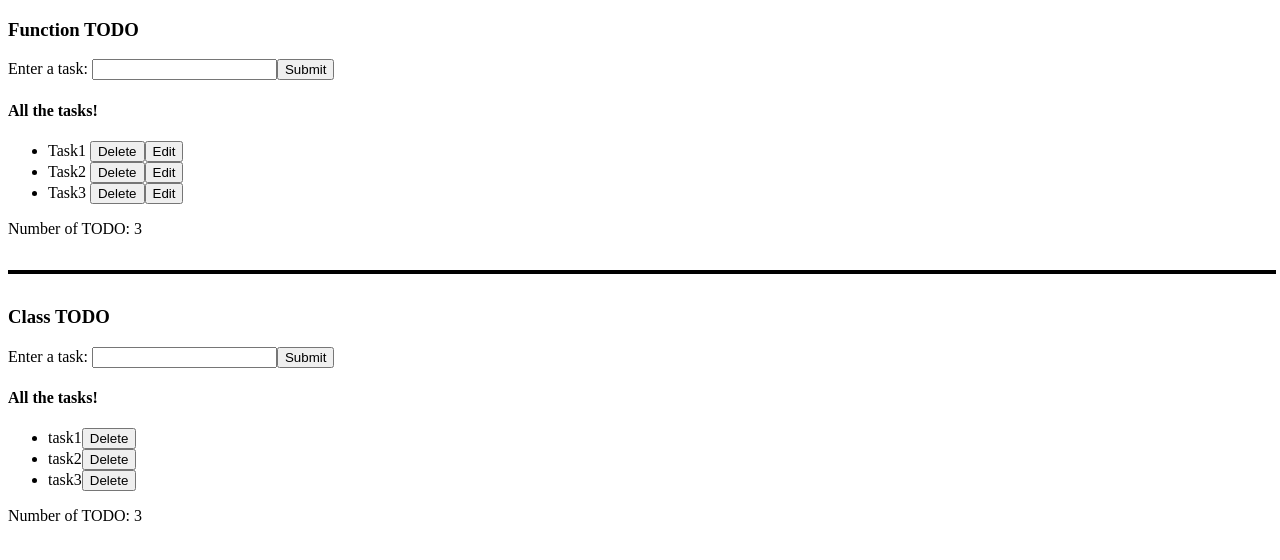
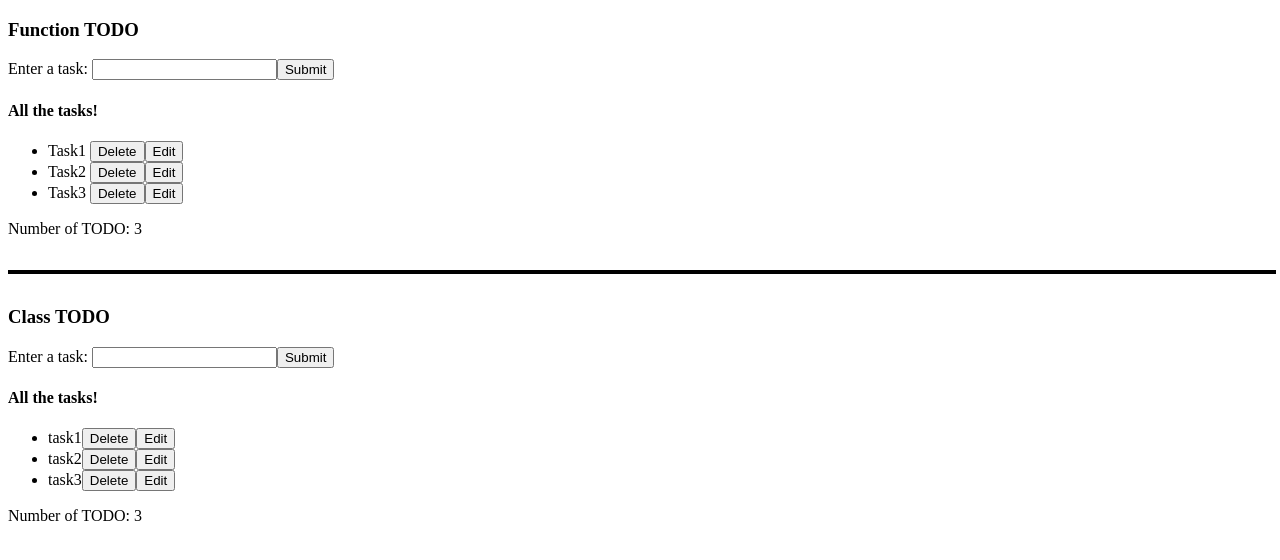
Before and after one commit to sum4n/react-playground, a React (Vite) app: page / in a window 1280 px wide. Shown: the top 560 px of the page. Built offline with nearby package versions, Linux system fonts and the light colour scheme.

Commit message:
Add edit button on ClassInput todo

```diff
--- a/src/components/ClassInput.jsx
+++ b/src/components/ClassInput.jsx
@@ -1,5 +1,6 @@
 import React, { Component } from "react";
 import Count from "./Count";
+import EditButton from "./EditButton";
 
 class ClassInput extends Component {
   constructor(props) {
@@ -13,6 +14,7 @@ class ClassInput extends Component {
     this.handleInputChange = this.handleInputChange.bind(this);
     this.handleSubmit = this.handleSubmit.bind(this);
     this.handleDelete = this.handleDelete.bind(this);
+    this.handleEditClick = this.handleEditClick.bind(this);
   }
 
   handleInputChange(e) {
@@ -45,6 +47,15 @@ class ClassInput extends Component {
     // console.log(newArrayToRender);
   }
 
+  handleEditClick(e) {
+    console.log(e.target.textContent);
+    if (e.target.textContent == "Edit") {
+      e.target.textContent = "Resubmit";
+    } else {
+      e.target.textContent = "Edit";
+    }
+  }
+
   render() {
     return (
       <section>
@@ -65,6 +76,7 @@ class ClassInput extends Component {
             <li key={todo}>
               {todo}
               <button onClick={this.handleDelete}>Delete</button>
+              <EditButton handleClick={this.handleEditClick} name={"Edit"} />
             </li>
           ))}
         </ul>
```
